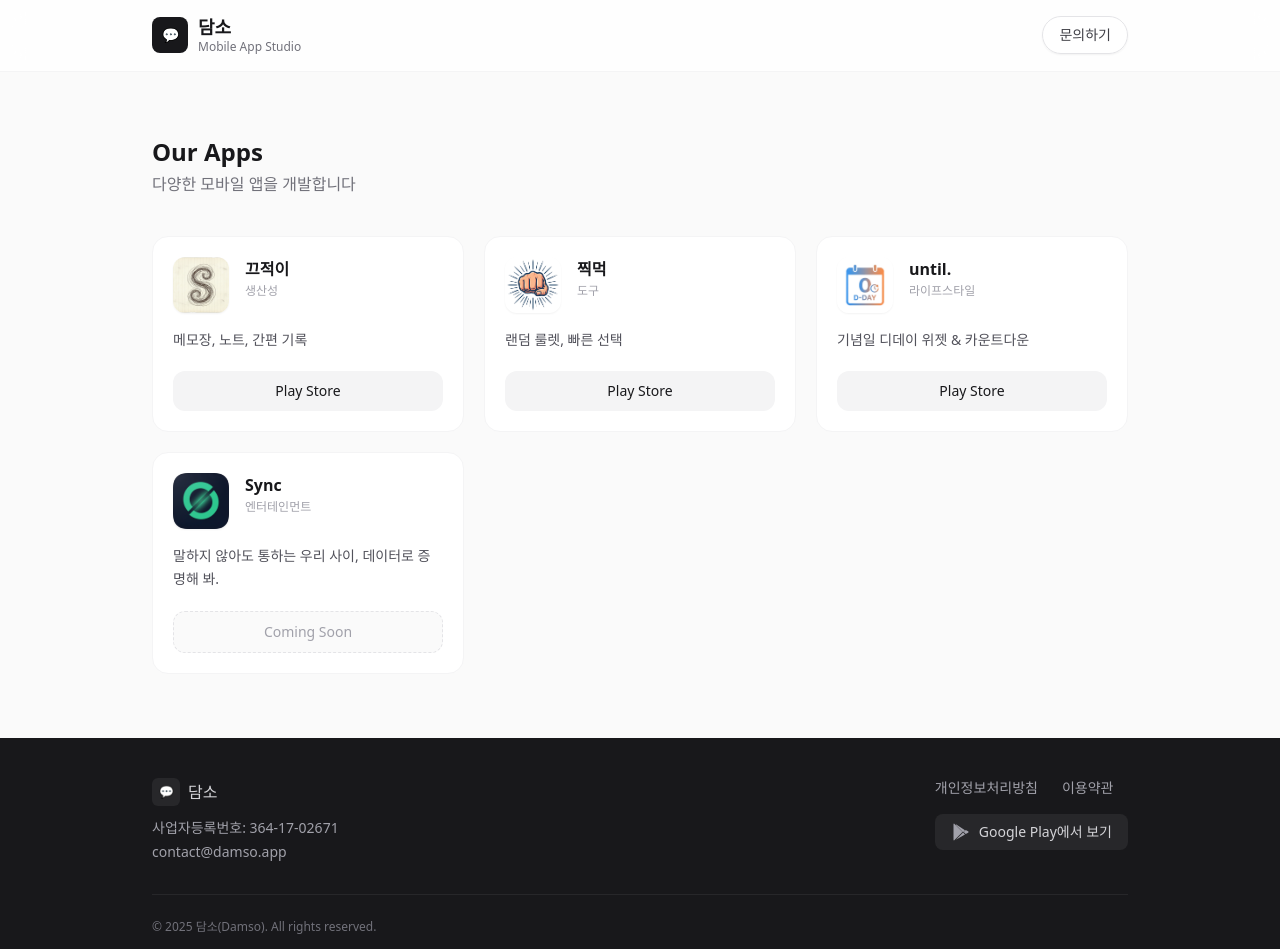
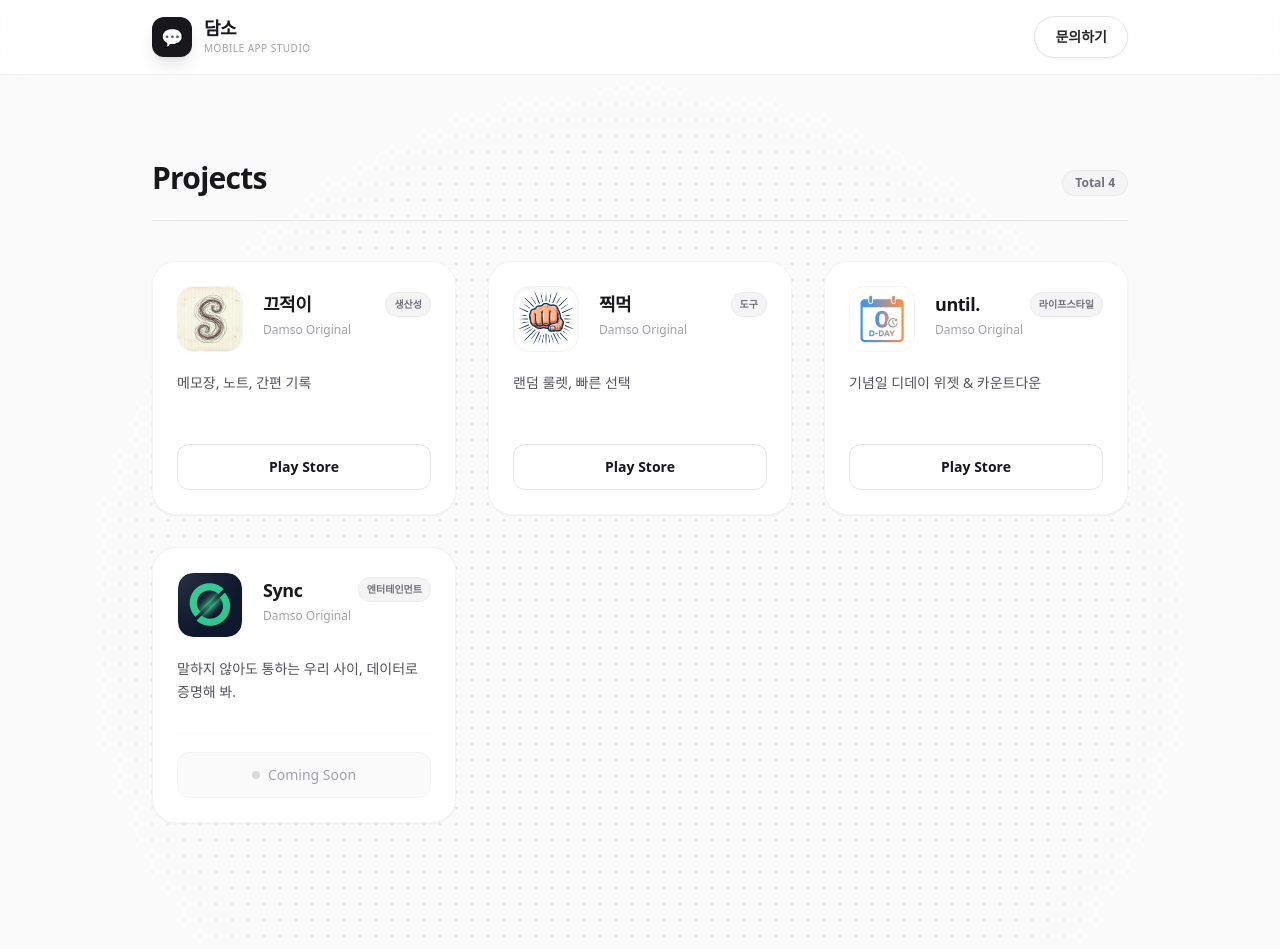
Before and after one commit to nwgu/damso, a React (Vite) app: page / in a window 1280 px wide. Shown: the top 949 px of the page. Built offline with nearby package versions, Linux system fonts and the light colour scheme.

Commit message:
새해맞이 디자인 변경

```diff
--- a/src/App.jsx
+++ b/src/App.jsx
@@ -1,4 +1,3 @@
-// src/App.jsx
 import AppCard from './components/AppCard';
 import Layout from './components/Layout';
 import appsData from './data/apps.json';
@@ -6,18 +5,29 @@ import appsData from './data/apps.json';
 function App() {
   return (
     <Layout>
-      <div className="max-w-5xl mx-auto px-6 py-16">
-        <div className="mb-10">
-          <h2 className="text-2xl font-semibold text-zinc-900">Our Apps</h2>
-          <p className="text-zinc-500 mt-1">다양한 모바일 앱을 개발합니다</p>
+      <div className="max-w-5xl mx-auto px-6 py-12 lg:py-16">
+
+        {/* 설명 문구 대신 -> 깔끔한 섹션 헤더 디자인 */}
+        <div className="flex items-end justify-between border-b border-zinc-200 pb-6 mb-10">
+          <div>
+            <h2 className="text-3xl font-bold text-zinc-900 tracking-tight">
+              Projects
+            </h2>
+          </div>
+          <div className="flex items-center gap-2">
+            <span className="px-3 py-1 bg-zinc-100 rounded-full text-xs font-semibold text-zinc-500 border border-zinc-200/50">
+              Total {appsData.length}
+            </span>
+          </div>
         </div>
 
+        {/* Apps Grid */}
         {appsData.length === 0 ? (
-          <div className="text-center py-20">
-            <p className="text-zinc-400">앱을 추가해주세요</p>
+          <div className="text-center py-40 rounded-3xl border-2 border-dashed border-zinc-100 bg-zinc-50/50">
+            <p className="text-zinc-400 font-medium">등록된 프로젝트가 없습니다.</p>
           </div>
         ) : (
-          <div className="grid grid-cols-1 md:grid-cols-2 lg:grid-cols-3 gap-5">
+          <div className="grid grid-cols-1 md:grid-cols-2 lg:grid-cols-3 gap-6 lg:gap-8">
             {appsData.map((app) => (
               <AppCard key={app.id} app={app} />
             ))}
--- a/src/components/AppCard.jsx
+++ b/src/components/AppCard.jsx
@@ -1,34 +1,49 @@
-// src/components/AppCard.jsx
 function AppCard({ app }) {
     return (
-        <div className="bg-white rounded-2xl p-5 border border-zinc-100 hover:border-zinc-200 hover:shadow-lg transition-all duration-300">
-            <div className="flex items-start gap-4 mb-4">
-                <img
-                    src={`/images/${app.icon}`}
-                    alt={app.name}
-                    className="w-14 h-14 rounded-xl object-cover shadow-sm"
-                />
-                <div className="flex-1 min-w-0">
-                    <h3 className="text-base font-semibold text-zinc-900 truncate">{app.name}</h3>
-                    <p className="text-xs text-zinc-400 mt-0.5">{app.category}</p>
+        <div className="group relative bg-white rounded-3xl p-6 border border-zinc-100 shadow-sm hover:shadow-xl hover:shadow-zinc-200/50 hover:-translate-y-1 transition-all duration-300 ease-out flex flex-col h-full">
+            {/* Header: Icon & Title */}
+            <div className="flex items-start gap-5 mb-5">
+                <div className="relative overflow-hidden rounded-2xl border border-zinc-100 shadow-inner">
+                    <img
+                        src={`/images/${app.icon}`}
+                        alt={app.name}
+                        className="w-16 h-16 object-cover transform group-hover:scale-110 transition-transform duration-500 ease-in-out"
+                    />
+                </div>
+                <div className="flex-1 min-w-0 pt-1">
+                    <div className="flex items-center justify-between">
+                        <h3 className="text-lg font-bold text-zinc-900 truncate tracking-tight">{app.name}</h3>
+                        <span className="text-[10px] font-semibold text-zinc-500 bg-zinc-100 px-2 py-1 rounded-full border border-zinc-200/50">
+                            {app.category}
+                        </span>
+                    </div>
+                    <p className="text-xs text-zinc-400 mt-1 font-medium">Damso Original</p>
                 </div>
             </div>
 
-            <p className="text-sm text-zinc-600 leading-relaxed mb-5">{app.description}</p>
+            {/* Description */}
+            <p className="text-sm text-zinc-600 leading-relaxed mb-8 flex-1 font-normal break-keep">
+                {app.description}
+            </p>
 
-            <div className="flex gap-2">
-                {app.appStore && (
-                    <a href={app.appStore} target="_blank" rel="noopener noreferrer" className="flex-1 bg-zinc-900 text-white text-center py-2.5 text-sm font-medium rounded-xl hover:bg-zinc-800 transition-colors">
-                        App Store
+            {/* Actions */}
+            <div className="flex gap-2.5 pt-4 mt-auto border-t border-zinc-50">
+                {app.appStore ? (
+                    <a href={app.appStore} target="_blank" rel="noopener noreferrer" className="flex-1 bg-zinc-900 text-white flex items-center justify-center gap-2 py-3 rounded-xl text-sm font-semibold hover:bg-zinc-800 hover:shadow-lg hover:shadow-zinc-900/20 transition-all duration-300">
+                        <span>App Store</span>
                     </a>
-                )}
-                {app.playStore && (
-                    <a href={app.playStore} target="_blank" rel="noopener noreferrer" className="flex-1 bg-zinc-100 text-zinc-900 text-center py-2.5 text-sm font-medium rounded-xl hover:bg-zinc-200 transition-colors">
-                        Play Store
+                ) : null}
+
+                {app.playStore ? (
+                    <a href={app.playStore} target="_blank" rel="noopener noreferrer" className="flex-1 bg-white text-zinc-900 border border-zinc-200 flex items-center justify-center gap-2 py-3 rounded-xl text-sm font-semibold hover:bg-zinc-50 hover:border-zinc-300 hover:shadow transition-all duration-300">
+                        <span>Play Store</span>
                     </a>
-                )}
+                ) : null}
+
+                {/* Coming Soon State */}
                 {!app.appStore && !app.playStore && (
-                    <div className="flex-1 bg-zinc-50 text-zinc-400 text-center py-2.5 text-sm font-medium rounded-xl border border-dashed border-zinc-200">
+                    <div className="w-full py-3 rounded-xl bg-zinc-50 border border-zinc-100 text-zinc-400 text-sm font-medium flex items-center justify-center gap-2 cursor-default">
+                        <span className="w-2 h-2 rounded-full bg-zinc-300 animate-pulse"></span>
                         Coming Soon
                     </div>
                 )}
--- a/src/components/Layout.jsx
+++ b/src/components/Layout.jsx
@@ -1,18 +1,20 @@
-// src/components/Layout.jsx
 import { Link } from 'react-router-dom';
 
 function Layout({ children }) {
     return (
-        <div className="min-h-screen bg-zinc-50 flex flex-col">
-            <header className="bg-white/80 backdrop-blur-md border-b border-zinc-100 sticky top-0 z-50">
+        // 배경에 은은한 도트 패턴 추가 (modern tech vibe)
+        <div className="min-h-screen bg-zinc-50 flex flex-col relative overflow-hidden">
+            <div className="absolute inset-0 bg-[radial-gradient(#e4e4e7_1px,transparent_1px)] [background-size:16px_16px] [mask-image:radial-gradient(ellipse_50%_50%_at_50%_50%,#000_70%,transparent_100%)] pointer-events-none" />
+
+            <header className="fixed top-0 w-full bg-white/70 backdrop-blur-lg border-b border-zinc-200/50 z-50 transition-all duration-300">
                 <div className="max-w-5xl mx-auto px-6 py-4 flex items-center justify-between">
-                    <Link to="/" className="flex items-center gap-2.5 w-fit group">
-                        <div className="w-9 h-9 bg-zinc-900 rounded-lg flex items-center justify-center">
-                            <span className="text-white text-sm font-semibold">💬</span>
+                    <Link to="/" className="flex items-center gap-3 group">
+                        <div className="w-10 h-10 bg-zinc-900 rounded-xl flex items-center justify-center shadow-lg group-hover:scale-105 transition-transform duration-300">
+                            <span className="text-white text-lg">💬</span>
                         </div>
-                        <div>
-                            <h1 className="text-lg font-semibold text-zinc-900 leading-tight">담소</h1>
-                            <p className="text-zinc-500 text-xs">Mobile App Studio</p>
+                        <div className="flex flex-col">
+                            <h1 className="text-lg font-bold text-zinc-900 leading-none tracking-tight">담소</h1>
+                            <span className="text-[10px] font-medium text-zinc-400 tracking-wider uppercase mt-1">Mobile App Studio</span>
                         </div>
                     </Link>
 
@@ -20,39 +22,39 @@ function Layout({ children }) {
                         href="https://open.kakao.com/o/spOG7G4h"
                         target="_blank"
                         rel="noopener noreferrer"
-                        className="px-4 py-2 text-sm font-medium text-zinc-700 bg-white/60 backdrop-blur border border-zinc-200 rounded-full shadow-sm hover:shadow hover:bg-white transition-all"
+                        className="px-5 py-2.5 text-sm font-semibold text-zinc-800 bg-white border border-zinc-200 rounded-full shadow-sm hover:shadow-md hover:bg-zinc-50 hover:-translate-y-0.5 transition-all duration-300"
                     >
                         문의하기
                     </a>
                 </div>
             </header>
 
-            <main className="flex-1">
+            <main className="flex-1 pt-24 pb-20 relative z-10">
                 {children}
             </main>
 
-            <footer className="bg-zinc-900 text-zinc-400">
-                <div className="max-w-5xl mx-auto px-6 py-10">
-                    <div className="flex flex-col md:flex-row justify-between gap-8">
-                        <div className="space-y-3">
+            <footer className="bg-zinc-900 text-zinc-400 border-t border-zinc-800 relative z-10">
+                <div className="max-w-5xl mx-auto px-6 py-12">
+                    <div className="flex flex-col md:flex-row justify-between gap-10">
+                        <div className="space-y-4">
                             <div className="flex items-center gap-2">
-                                <div className="w-7 h-7 bg-zinc-800 rounded-md flex items-center justify-center">
-                                    <span className="text-white text-xs font-semibold">💬</span>
+                                <div className="w-8 h-8 bg-zinc-800 rounded-lg flex items-center justify-center">
+                                    <span className="text-white text-sm">💬</span>
                                 </div>
-                                <span className="text-zinc-300 font-medium">담소</span>
+                                <span className="text-zinc-100 font-bold tracking-tight text-lg">담소</span>
                             </div>
-                            <div className="text-sm space-y-1">
+                            <div className="text-sm text-zinc-500 space-y-1.5 font-light">
                                 <p>사업자등록번호: 364-17-02671</p>
                                 <p>contact@damso.app</p>
                             </div>
                         </div>
 
-                        <div className="flex flex-col gap-4">
-                            <div className="flex gap-6 text-sm">
-                                <Link to="/privacy" className="hover:text-white transition-colors">
+                        <div className="flex flex-col gap-5">
+                            <div className="flex gap-6 text-sm font-medium">
+                                <Link to="/privacy" className="text-zinc-500 hover:text-white transition-colors">
                                     개인정보처리방침
                                 </Link>
-                                <Link to="/terms" className="hover:text-white transition-colors">
+                                <Link to="/terms" className="text-zinc-500 hover:text-white transition-colors">
                                     이용약관
                                 </Link>
                             </div>
@@ -60,18 +62,19 @@ function Layout({ children }) {
                                 href="https://play.google.com/store/apps/developer?id=%EB%8B%B4%EC%86%8C"
                                 target="_blank"
                                 rel="noopener noreferrer"
-                                className="inline-flex items-center gap-2 px-4 py-2 bg-zinc-800 hover:bg-zinc-700 rounded-lg transition-colors w-fit"
+                                className="inline-flex items-center gap-2 px-5 py-3 bg-zinc-800/50 hover:bg-zinc-800 border border-zinc-700/50 hover:border-zinc-600 rounded-xl transition-all duration-300 w-fit group"
                             >
-                                <svg className="w-5 h-5" viewBox="0 0 24 24" fill="currentColor">
+                                <svg className="w-5 h-5 text-zinc-400 group-hover:text-white transition-colors" viewBox="0 0 24 24" fill="currentColor">
                                     <path d="M3.609 1.814L13.792 12 3.61 22.186a.996.996 0 0 1-.61-.92V2.734a1 1 0 0 1 .609-.92zm10.89 10.893l2.302 2.302-10.937 6.333 8.635-8.635zm3.199-3.198l2.807 1.626a1 1 0 0 1 0 1.73l-2.808 1.626L15.206 12l2.492-2.491zM5.864 2.658L16.8 9.99l-2.302 2.302-8.634-8.634z" />
                                 </svg>
-                                <span className="text-sm text-zinc-300">Google Play에서 보기</span>
+                                <span className="text-sm text-zinc-300 group-hover:text-white font-medium transition-colors">Google Play에서 보기</span>
                             </a>
                         </div>
                     </div>
 
-                    <div className="mt-8 pt-6 border-t border-zinc-800 text-xs text-zinc-500">
-                        © 2025 담소(Damso). All rights reserved.
+                    <div className="mt-10 pt-8 border-t border-zinc-800 text-[11px] text-zinc-600 flex justify-between items-center">
+                        <p>© 2025 담소(Damso). All rights reserved.</p>
+                        <p>Designed & Developed by Damso</p>
                     </div>
                 </div>
             </footer>
```
